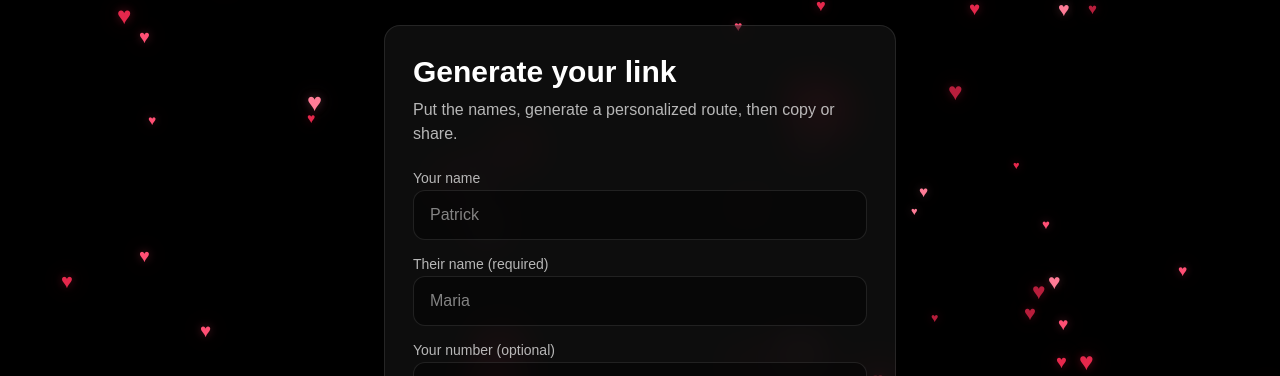
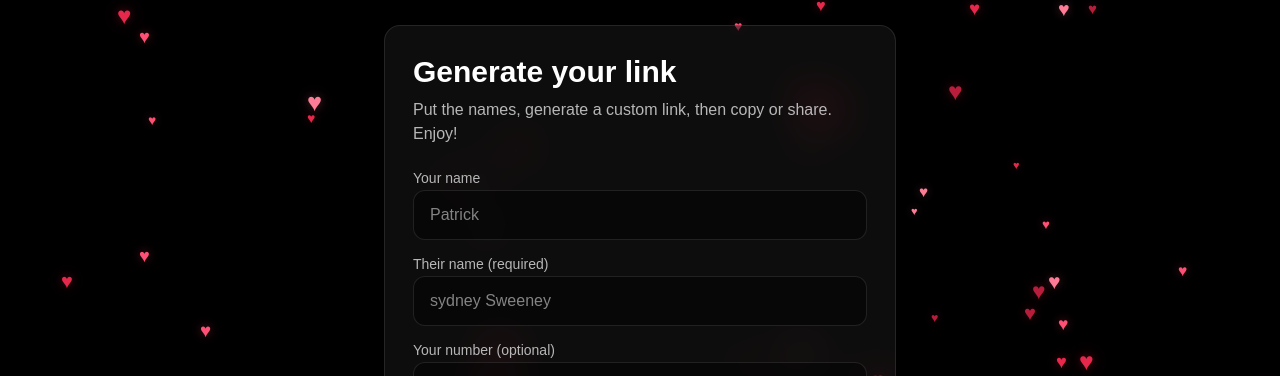
Before and after one commit to akaPaT0/valentine, a Next.js app: page / in a window 1280 px wide. Shown: the part 105-481 px from the top of the page. Built offline with nearby package versions, Linux system fonts and the light colour scheme.

Commit message:
fixed texts again

```diff
--- a/app/components/valentine-form.tsx
+++ b/app/components/valentine-form.tsx
@@ -109,7 +109,7 @@ export default function ValentineForm({ mode }: { mode: "mobile" | "pc" }) {
       <div className="space-y-2">
         <h2 className={`${titleClass} font-semibold`}>Generate your link</h2>
         <p className={`${subClass} text-white/70`}>
-          Put the names, generate a personalized route, then copy or share.
+          Put the names, generate a custom link, then copy or share. Enjoy!
         </p>
       </div>
 
@@ -131,7 +131,7 @@ export default function ValentineForm({ mode }: { mode: "mobile" | "pc" }) {
             className={inputClass}
             value={form.lover}
             onChange={(e) => setForm((s) => ({ ...s, lover: e.target.value }))}
-            placeholder="Maria"
+            placeholder="sydney Sweeney"
             autoComplete="off"
           />
         </div>
```
